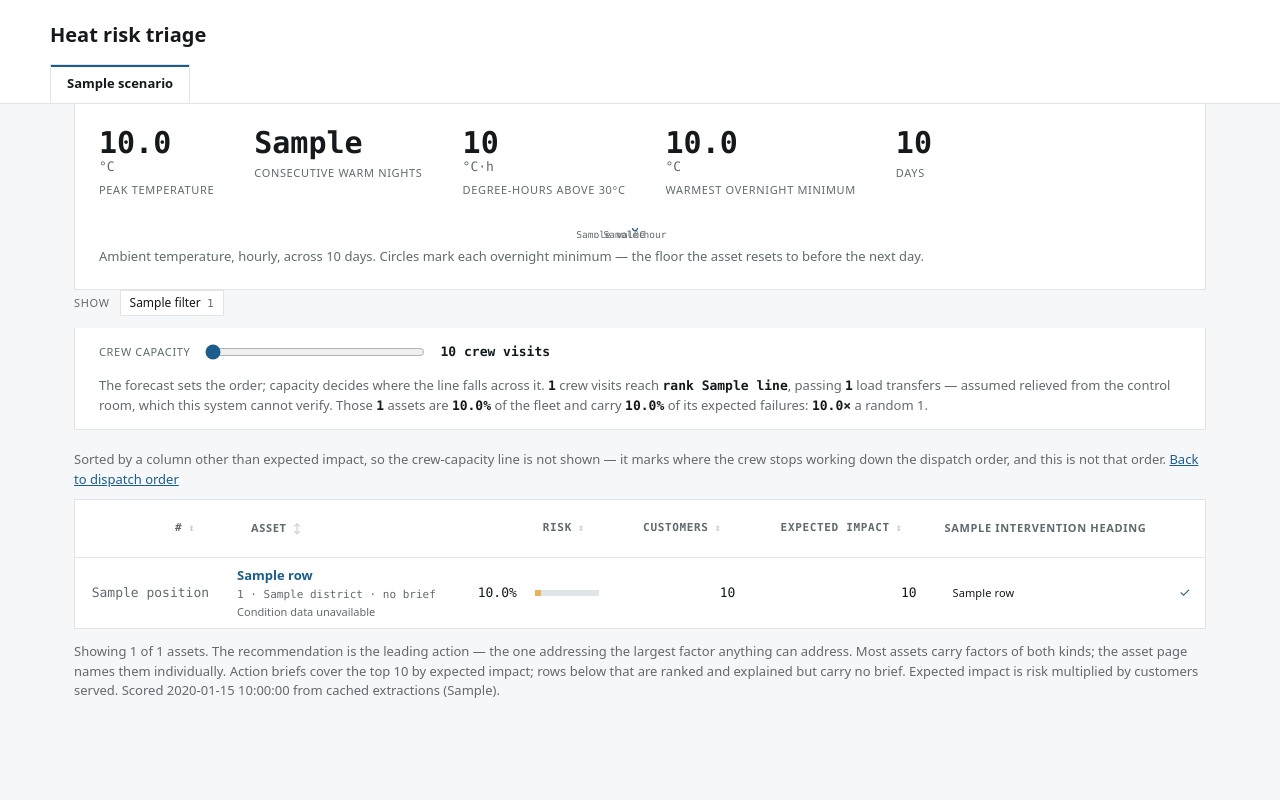
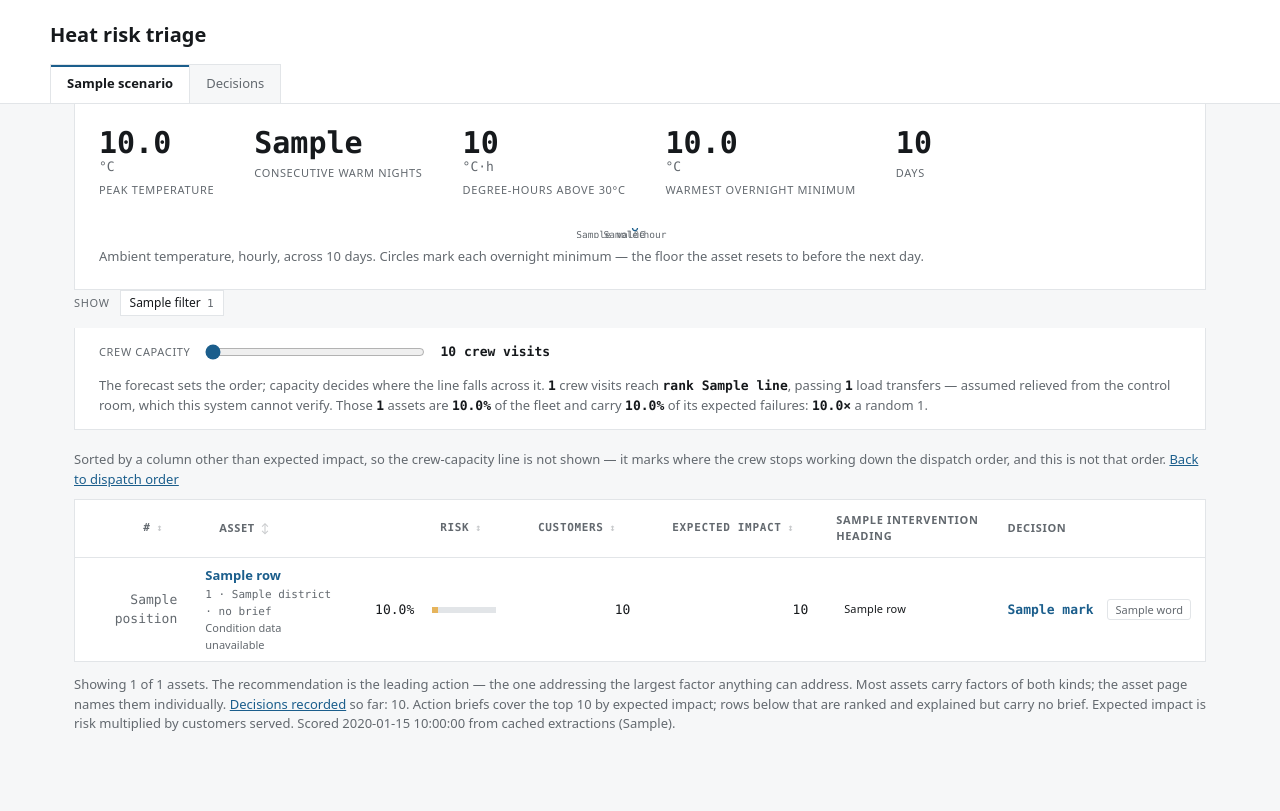
Before and after one commit to hjoneal/heat-risk-triage, a FastAPI app: template templates/queue.html in a window 1280 px wide. Before the commit the page ends 698 px from the top, so only its background shows below. Run offline with FastAPI, Linux system fonts and the light colour scheme; the template is opened without the code that fills it: most values are stand-ins (such as "Sample title", 1, 10 or a date in 2020); parts of the project's set-up code (start-up, migrations or seed data) failed here and were passed over.

Commit message:
Decisions: distinguishable, editable from the queue, reviewable
Accept and deny both rendered a tick, so the column recorded that a judgement
had been made and not which one - the single thing it existed to say. The
value lived in a title attribute, invisible on touch and unreliable to a
screen reader. Mark, label and row tint now all carry it.

"Deny" replaces "remove": nothing is removed, the ranking is unchanged, and
what is recorded is a judgement made against the asset.

The queue is editable in place. One form around the table and two buttons per
row - a button submits its own name and value, so the name carries which
decision and the value carries which asset. No form per row, no script. The
redirect returns to the row's anchor in the sort and view it was decided from.
A third button appears only on a decided row, to clear it. A reason still
needs the asset page: 900 text fields is not a page.

/decisions lists everything recorded, grouped by forecast, newest first, with
the reason where one was given. Linked from the masthead.

Clearing appends a third record rather than erasing. DECISION_ALIASES reads
pre-rename "remove" records as "deny" - rewriting the log would defeat its
being append-only, and leaving them unrecognised would show them as no
decision at all.

An unknown decision value is refused with 400 rather than stored.

Queue is 1,172 KB / 56 ms against 675 KB before, for 1,800 buttons.

Co-Authored-By: Claude Opus 5 (1M context) <noreply@anthropic.com>
Claude-Session: https://claude.ai/code/session_01785Yw99UErTti929E7cSiD

```diff
--- a/app.py
+++ b/app.py
@@ -13,7 +13,7 @@ import math
 from collections import Counter
 from datetime import datetime, timezone
 
-from fastapi import FastAPI, Form, Request
+from fastapi import FastAPI, Form, HTTPException, Request
 from fastapi.responses import RedirectResponse
 from fastapi.staticfiles import StaticFiles
 from fastapi.templating import Jinja2Templates
@@ -83,8 +83,56 @@ def read_decisions():
         if not line.strip():
             continue
         record = json.loads(line)
+        value = record["decision"]
+        record["decision"] = config.DECISION_ALIASES.get(value, value)
         decisions[(record["scenario"], record["asset_id"])] = record
     return decisions
+
+
+def decision_view(record):
+    """A recorded decision as the page shows it, or None if there is none.
+
+    "cleared" is a record like the others and means the operator took their
+    decision back, so it reads as no decision here while staying in the log.
+    """
+    if not record or record["decision"] not in config.DECISION_ACTIVE:
+        return None
+    value = record["decision"]
+    return {
+        "value": value,
+        "label": config.DECISION_LABELS[value],
+        "mark": config.DECISION_MARKS[value],
+        "step": config.DECISION_STYLE_INDEX[value],
+        "reason": record.get("reason", ""),
+        "ts": record["ts"],
+    }
+
+
+def write_decision(scenario_id, asset_id, decision, reason=""):
+    """Append one decision. The only write the application makes.
+
+    Fails on an unknown value rather than storing it: the log is the record of
+    what an operator decided, and a value no page can render is not a decision.
+    """
+    if decision not in config.DECISION_LABELS:
+        raise HTTPException(status_code=400, detail=f"unknown decision {decision!r}")
+    asset = next((a for a in SCORED[scenario_id]["assets"] if a["asset_id"] == asset_id), None)
+    if asset is None:
+        raise HTTPException(status_code=404, detail=f"unknown asset {asset_id!r}")
+    record = {
+        "ts": datetime.now(timezone.utc).strftime("%Y-%m-%dT%H:%M:%SZ"),
+        "scenario": scenario_id,
+        "asset_id": asset_id,
+        "decision": decision,
+        "reason": reason,
+        # What the operator was looking at when they decided, which is the part
+        # that stops being recoverable once the model is refitted.
+        "rank_shown": asset["rank"],
+        "risk_shown": asset["risk"],
+    }
+    config.OUTPUT_DIR.mkdir(parents=True, exist_ok=True)
+    with config.DECISIONS_LOG.open("a") as handle:
+        handle.write(json.dumps(record) + "\n")
 
 
 def axis_ticks(low, high):
@@ -385,7 +433,7 @@ def queue_rows(scenario_id, sort_key, descending, intervention_filter):
             # fleet, most rows have none, and the reader should know that before
             # following the link rather than after.
             "has_brief": asset["rank"] <= config.BRIEF_TOP_N,
-            "decision": decision["decision"] if decision else None,
+            "decision": decision_view(decision),
         })
     return rows
 
@@ -491,6 +539,8 @@ def queue(request: Request, scenario_id: str, sort: str = config.QUEUE_DEFAULT_S
         "view": view,
         "filters": queue_filters(scored["assets"]),
         "intervention_heading": config.INTERVENTION_COLUMN_HEADING,
+        "decision_buttons": config.DECISION_BUTTONS,
+        "decided_total": sum(1 for row in rows if row["decision"]),
         "brief_top_n": config.BRIEF_TOP_N,
         "dispatch_order": dispatch_order,
         "sparkline": sparkline(scored["hourly_temps"]),
@@ -532,7 +582,8 @@ def asset_detail(request: Request, scenario_id: str, asset_id: str,
         "brief": brief,
         "brief_top_n": config.BRIEF_TOP_N,
         "cited": cited,
-        "decision": decision,
+        "decision": decision_view(decision),
+        "decision_labels": config.DECISION_LABELS,
         "intercept": scored["intercept"],
         # The intercept as a probability. A bare -5.83 log-odds told a reader
         # nothing; 0.29% is the same number in the units the rest of the page uses.
@@ -555,21 +606,75 @@ def procedure(request: Request, doc_id: str):
 def record_decision(scenario_id: str, asset_id: str,
                     decision: str = Form(...), reason: str = Form(""),
                     capacity: str = Form(str(config.CREW_CAPACITY))):
-    scored = SCORED[scenario_id]
-    asset = next(a for a in scored["assets"] if a["asset_id"] == asset_id)
-
-    record = {
-        "ts": datetime.now(timezone.utc).strftime("%Y-%m-%dT%H:%M:%SZ"),
-        "scenario": scenario_id,
-        "asset_id": asset_id,
-        "decision": decision,
-        "reason": reason,
-        "rank_shown": asset["rank"],
-        "risk_shown": asset["risk"],
-    }
-    config.OUTPUT_DIR.mkdir(parents=True, exist_ok=True)
-    with config.DECISIONS_LOG.open("a") as handle:
-        handle.write(json.dumps(record) + "\n")
-
+    """The asset page's form, which is the only place a reason can be typed."""
+    write_decision(scenario_id, asset_id, decision, reason)
     return RedirectResponse(
         f"/scenario/{scenario_id}?capacity={clamp_capacity(capacity)}", status_code=303)
+
+
+@app.post("/scenario/{scenario_id}/decision")
+def record_decision_from_queue(scenario_id: str,
+                               accept: str = Form(""), deny: str = Form(""),
+                               cleared: str = Form(""),
+                               sort: str = Form(config.QUEUE_DEFAULT_SORT),
+                               direction: str = Form("desc"),
+                               view: str = Form(config.QUEUE_FILTER_ALL),
+                               capacity: str = Form(str(config.CREW_CAPACITY))):
+    """Deciding from the queue itself, without opening the asset.
+
+    One form around the table and two buttons per row: a button submits its own
+    name and value, so the name says which decision and the value says which
+    asset, and no scripting is involved. A decision made here carries no reason —
+    typing one needs a field, and 900 of them would be a page nobody could read.
+    The asset page is where a reason is added.
+    """
+    submitted = [(value, asset_id) for value, asset_id
+                 in (("accept", accept), ("deny", deny), ("cleared", cleared)) if asset_id]
+    if len(submitted) != 1:
+        raise HTTPException(status_code=400, detail="expected exactly one decision")
+    decision, asset_id = submitted[0]
+    write_decision(scenario_id, asset_id, decision)
+
+    # Back to the row that was just decided, in the view it was decided from.
+    query = (f"?sort={sort}&direction={direction}&view={view}"
+             f"&capacity={clamp_capacity(capacity)}")
+    return RedirectResponse(
+        f"/scenario/{scenario_id}{query}#{asset_id}", status_code=303)
+
+
+@app.get("/decisions")
+def decisions_page(request: Request):
+    """Every decision on record, newest first, with the reason where one was given.
+
+    Read from the log rather than held in memory, for the same reason the queue
+    reads it per request: it is the one file that changes while the application
+    is running.
+    """
+    records = read_decisions()
+    groups = []
+    for link in SCENARIO_LINKS:
+        scenario_id, label = link["scenario_id"], link["label"]
+        decided = []
+        for asset in SCORED[scenario_id]["assets"]:
+            view = decision_view(records.get((scenario_id, asset["asset_id"])))
+            if view:
+                decided.append({**view, "asset_id": asset["asset_id"],
+                                "name": asset["name"], "rank": asset["rank"],
+                                "priority": asset["priority"]})
+        if not decided:
+            continue
+        decided.sort(key=lambda d: d["ts"], reverse=True)
+        groups.append({
+            "scenario_id": scenario_id,
+            "label": label,
+            "decided": decided,
+            "counts": {value: sum(1 for d in decided if d["value"] == value)
+                       for value in config.DECISION_ACTIVE},
+        })
+    return templates.TemplateResponse("decisions.html", {
+        "request": request,
+        "scenarios": SCENARIO_LINKS,
+        "groups": groups,
+        "labels": config.DECISION_LABELS,
+        "log_path": config.DECISIONS_LOG.name,
+    })
--- a/static/app.css
+++ b/static/app.css
@@ -693,3 +693,37 @@ h3 { font-size: 13px; font-weight: 600; text-transform: uppercase;
 }
 .contrib td.remedy .badge { font-size: 11px; }
 .remedy-none { color: var(--text-muted); padding-right: 2px; }
+
+/* Decisions. Accept and deny both rendered a tick, so the column recorded that
+   a judgement had been made and not which one. The mark, the word behind it and
+   the row tint now all carry it, and none of them alone. */
+.decided { text-align: right; white-space: nowrap; }
+.decision-mark { font-family: var(--font-data); font-weight: 700; margin-right: 6px; }
+.decision-mark.decided-1 { color: var(--accent); }
+.decision-mark.decided-2 { color: var(--heat-4); }
+
+tr.decided-1 { background: #F4F8FB; }
+tr.decided-2 { background: #FBF5F4; }
+
+.decision-controls { display: inline-flex; gap: 4px; }
+
+.decbtn {
+  font-family: inherit;
+  font-size: 11px;
+  line-height: 1;
+  padding: 4px 7px;
+  color: var(--text-muted);
+  background: var(--surface);
+  border: 1px solid var(--rule);
+  border-radius: 3px;
+  cursor: pointer;
+}
+.decbtn:hover { color: var(--text); border-color: var(--text-muted); }
+.decbtn-accept.is-current { color: var(--surface); background: var(--accent); border-color: var(--accent); }
+.decbtn-deny.is-current { color: var(--surface); background: var(--heat-4); border-color: var(--heat-4); }
+
+.badge.decision-1 { color: var(--surface); background: var(--accent); }
+.badge.decision-2 { color: var(--surface); background: var(--heat-4); }
+
+.reason-cell { color: var(--text-muted); max-width: 28rem; }
+.ts { font-family: var(--font-data); font-size: 12px; color: var(--text-muted); white-space: nowrap; }
--- a/templates/base.html
+++ b/templates/base.html
@@ -15,6 +15,9 @@
          class="scenario-link{% if s.scenario_id == scenario_id %} is-current{% endif %}"
          {% if s.scenario_id == scenario_id %}aria-current="page"{% endif %}>{{ s.label }}</a>
     {% endfor %}
+    {# Sits with the scenarios because it is the one page that spans them. #}
+    <a href="/decisions" class="scenario-link{% if request.url.path == '/decisions' %} is-current{% endif %}"
+       {% if request.url.path == '/decisions' %}aria-current="page"{% endif %}>Decisions</a>
   </nav>
 </header>
 <main>
--- a/templates/queue.html
+++ b/templates/queue.html
@@ -120,6 +120,15 @@
     <p class="empty">No assets exceed the review threshold for this forecast.</p>
   {% endif %}
 {% else %}
+{# One form around the whole table. A button submits its own name and value, so
+   the name carries which decision and the value carries which asset, and the
+   queue is editable without a form per row or a line of script. A decision made
+   here has no reason attached: 900 text fields is not a page. #}
+<form method="post" action="/scenario/{{ scenario_id }}/decision" class="queue-form">
+  <input type="hidden" name="sort" value="{{ sort }}">
+  <input type="hidden" name="direction" value="{{ direction }}">
+  <input type="hidden" name="view" value="{{ view }}">
+  <input type="hidden" name="capacity" value="{{ crew_capacity }}">
 <table class="queue">
   <caption class="visually-hidden">Assets ranked for this forecast. Select a column heading to sort.</caption>
   <thead>
@@ -130,12 +139,12 @@
       {{ sort_link('customers', 'Customers') }}
       {{ sort_link('priority', 'Expected impact') }}
       <th scope="col">{{ intervention_heading }}</th>
-      <th scope="col"><span class="visually-hidden">Decision</span></th>
+      <th scope="col" class="decided">Decision</th>
     </tr>
   </thead>
   <tbody>
   {% for row in rows %}
-    <tr>
+    <tr id="{{ row.asset_id }}"{% if row.decision %} class="decided-{{ row.decision.step }}"{% endif %}>
       <td class="num rank">{{ row.position }}</td>
       <td class="asset">
         <a href="/scenario/{{ scenario_id }}/asset/{{ row.asset_id }}">{{ row.name }}</a>
@@ -158,7 +167,23 @@
            distinguishes the three; the word carries the meaning. #}
         <span class="badge intervention-{{ row.intervention_step }}">{{ row.intervention_label }}</span>
       </td>
-      <td class="decided">{% if row.decision %}<span title="{{ row.decision }}">✓</span>{% endif %}</td>
+      {# The mark says which decision, not merely that one was taken: accept and
+         deny both showed a tick, so the column could not be read at all. #}
+      <td class="decided">
+        {% if row.decision %}
+          <span class="decision-mark decided-{{ row.decision.step }}">{{ row.decision.mark }}
+            <span class="visually-hidden">{{ row.decision.label }}</span></span>
+        {% endif %}
+        <span class="decision-controls">
+        {% for value, word in decision_buttons.items() %}
+          {% if value != 'cleared' or row.decision %}
+            <button type="submit" name="{{ value }}" value="{{ row.asset_id }}"
+              class="decbtn decbtn-{{ value }}{% if row.decision and row.decision.value == value %} is-current{% endif %}"
+              {% if row.decision and row.decision.value == value %}aria-pressed="true"{% endif %}>{{ word }}<span class="visually-hidden"> {{ row.asset_id }}</span></button>
+          {% endif %}
+        {% endfor %}
+        </span>
+      </td>
     </tr>
     {# After the nth crew-visit row, not the nth row: an asset whose leading
        action is a load transfer is assumed relieved from a desk and consumes no
@@ -170,6 +195,7 @@
   {% endfor %}
   </tbody>
 </table>
+</form>
 {% if dispatch_order and not capacity_line_row %}
   <p class="sortbar">
     {% if covered.line %}
@@ -189,6 +215,7 @@
   Showing {{ "{:,}".format(rows | length) }} of {{ "{:,}".format(covered.fleet_size) }} assets.
   The recommendation is the leading action — the one addressing the largest factor anything can
   address. Most assets carry factors of both kinds; the asset page names them individually.
+  <a href="/decisions">Decisions recorded</a> so far: {{ decided_total }}.
   Action briefs cover the top {{ brief_top_n }} by expected impact; rows below that are ranked and
   explained but carry no brief.
   Expected impact is risk multiplied by customers served. Scored
```
Also changed, not shown: DECISIONS.md (+43 -0 lines), config.py (+33 -0 lines), templates/asset.html (+12 -4 lines), templates/decisions.html (added, +55 -0 lines), tests/test_interface.py (+124 -0 lines), README.md.
